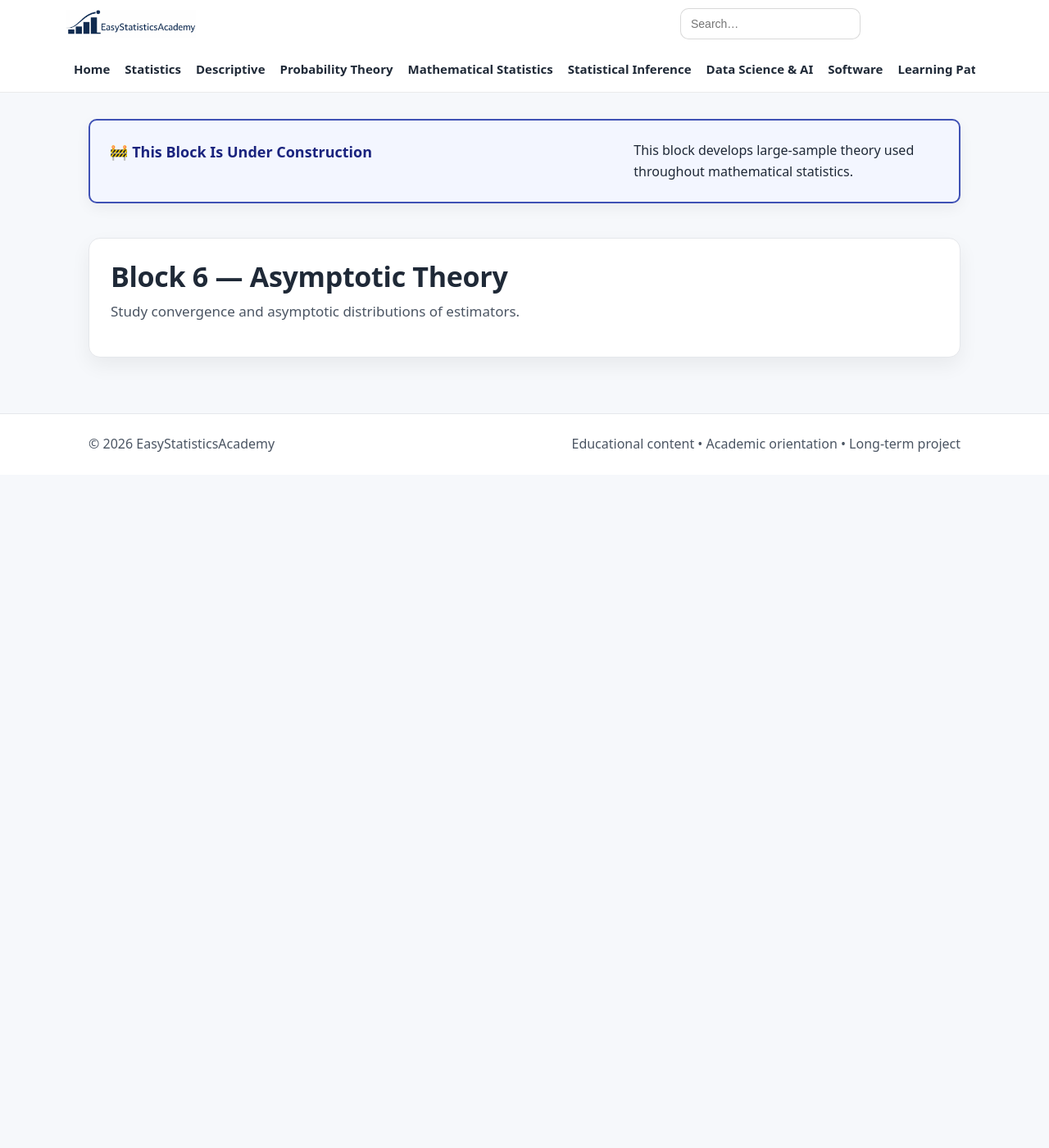
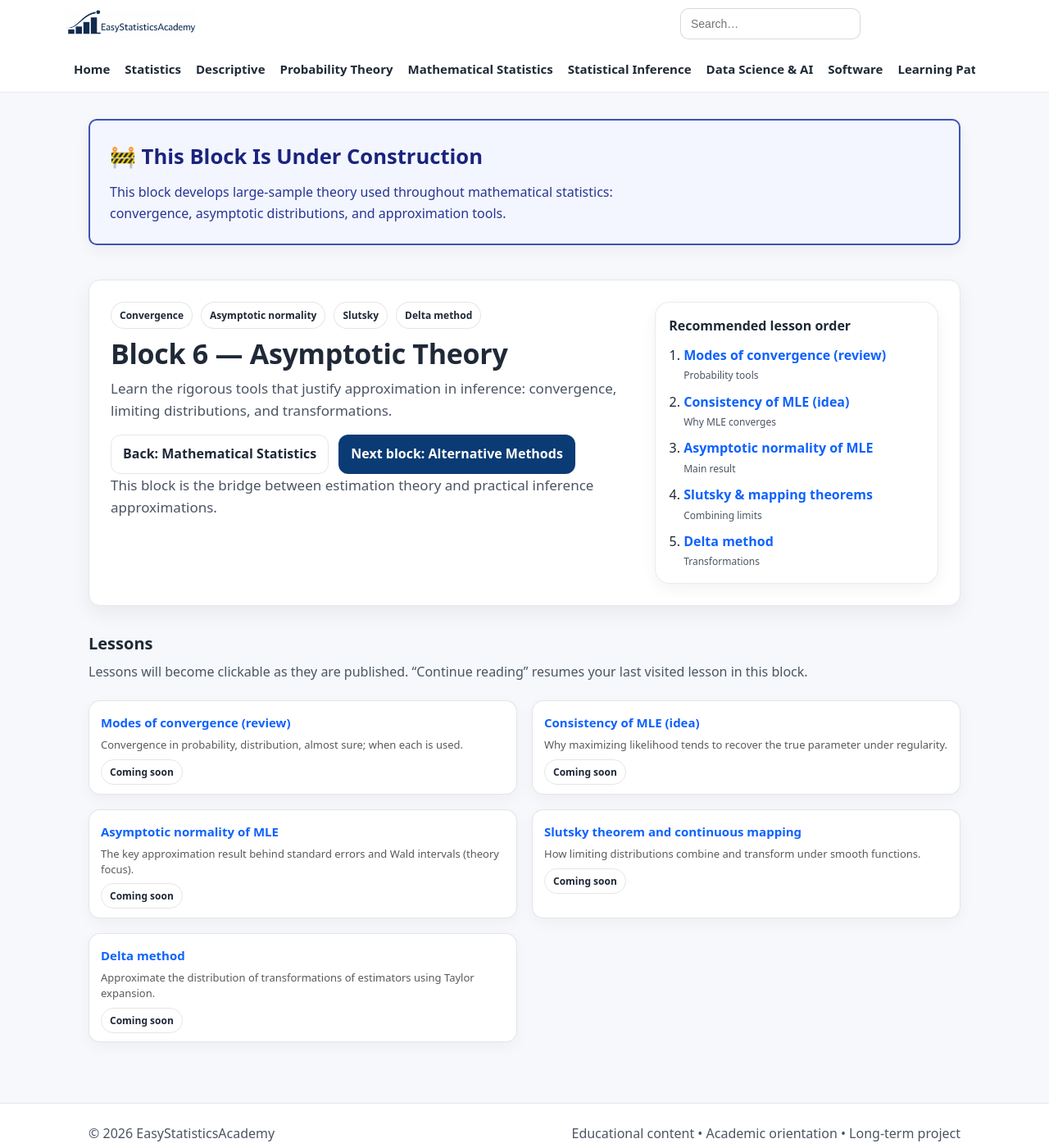
Before and after one commit to ammar-homaida-statistics/easystatisticsacademy, a Jekyll site: the page built from mathematical-statistics/asymptotic-theory/index.md, in a window 1280 px wide and 1400 px high. Shown: the whole window at 82% size. Built offline with Jekyll 4.4.1, drawn with Linux system fonts in a browser that asks for light colours.

Commit message:
Create the structure

```diff
--- a/mathematical-statistics/asymptotic-theory/index.md
+++ b/mathematical-statistics/asymptotic-theory/index.md
@@ -1,36 +1,137 @@
 ---
 layout: default
 title: Asymptotic Theory
-description: Consistency, asymptotic normality, Slutsky’s theorem, and delta method.
+description: Consistency, asymptotic normality, Slutsky’s theorem, and the delta method.
 permalink: /mathematical-statistics/asymptotic-theory/
 sidebar: false
 ---
 
 <section class="section section-slim">
   <div class="callout" style="background:#f3f6ff; border:2px solid #3f51b5; padding:1.5rem; border-radius:10px;">
-    <h2 style="margin-top:0; color:#1a237e;">🚧 This Block Is Under Construction</h2>
-    <p style="margin:0; line-height:1.6;">
-      This block develops large-sample theory used throughout mathematical statistics.
-    </p>
+    <div class="callout-copy">
+      <h2 style="margin-top:0; color:#1a237e; font-size:1.6rem;">🚧 This Block Is Under Construction</h2>
+      <p style="margin:0; color:#283593; line-height:1.6;">
+        This block develops large-sample theory used throughout mathematical statistics:
+        convergence, asymptotic distributions, and approximation tools.
+      </p>
+    </div>
   </div>
 </section>
 
 <section class="hero hero-lesson">
-  <div class="hero-card">
-    <h1>Block 6 — Asymptotic Theory</h1>
-    <p class="lead">
-      Study convergence and asymptotic distributions of estimators.
-    </p>
+  <div class="hero-card hero-split">
+    <div class="hero-copy">
+      <div class="badge-row">
+        <span class="badge">Convergence</span>
+        <span class="badge">Asymptotic normality</span>
+        <span class="badge">Slutsky</span>
+        <span class="badge">Delta method</span>
+      </div>
+
+      <h1>Block 6 — Asymptotic Theory</h1>
+      <p class="lead">
+        Learn the rigorous tools that justify approximation in inference: convergence, limiting distributions, and transformations.
+      </p>
+
+      <div class="hero-actions">
+        <a class="btn btn-outline" href="/mathematical-statistics/">Back: Mathematical Statistics</a>
+        <a class="btn" href="/mathematical-statistics/alternative-estimation-methods/">Next block: Alternative Methods</a>
+      </div>
+
+      <p class="muted-mini">
+        This block is the bridge between estimation theory and practical inference approximations.
+      </p>
+    </div>
+
+    <div class="hero-panel">
+      <div class="panel-card">
+        <h2 class="panel-title">Recommended lesson order</h2>
+        <ol class="quickstart">
+          <li><a href="#lessons">Modes of convergence (review)</a><span class="meta">Probability tools</span></li>
+          <li><a href="#lessons">Consistency of MLE (idea)</a><span class="meta">Why MLE converges</span></li>
+          <li><a href="#lessons">Asymptotic normality of MLE</a><span class="meta">Main result</span></li>
+          <li><a href="#lessons">Slutsky & mapping theorems</a><span class="meta">Combining limits</span></li>
+          <li><a href="#lessons">Delta method</a><span class="meta">Transformations</span></li>
+        </ol>
+      </div>
+    </div>
+  </div>
+</section>
+
+<section class="section" id="lessons">
+  <div class="section-head">
+    <h2>Lessons</h2>
+    <p>Lessons will become clickable as they are published. “Continue reading” resumes your last visited lesson in this block.</p>
+  </div>
+
+  <div id="continue-reading-ms-b6" style="display:none; margin-top:0.75rem;">
+    <div class="callout">
+      <div class="callout-copy">
+        <h2>Continue reading</h2>
+        <p class="muted-mini" id="continue-reading-ms-b6-label" style="margin:0 0 .75rem 0;"></p>
+        <a class="btn" id="continue-reading-ms-b6-btn" href="#">Continue</a>
+      </div>
+    </div>
+  </div>
+
+  <div class="grid grid-2">
+    <div class="card lesson-card">
+      <h3><a href="/mathematical-statistics/asymptotic-theory/modes-of-convergence-review/">Modes of convergence (review)</a></h3>
+      <p>Convergence in probability, distribution, almost sure; when each is used.</p>
+      <div class="pill-row"><span class="badge">Coming soon</span></div>
+    </div>
+
+    <div class="card lesson-card">
+      <h3><a href="/mathematical-statistics/asymptotic-theory/consistency-of-mle-idea/">Consistency of MLE (idea)</a></h3>
+      <p>Why maximizing likelihood tends to recover the true parameter under regularity.</p>
+      <div class="pill-row"><span class="badge">Coming soon</span></div>
+    </div>
+
+    <div class="card lesson-card">
+      <h3><a href="/mathematical-statistics/asymptotic-theory/asymptotic-normality-of-mle/">Asymptotic normality of MLE</a></h3>
+      <p>The key approximation result behind standard errors and Wald intervals (theory focus).</p>
+      <div class="pill-row"><span class="badge">Coming soon</span></div>
+    </div>
+
+    <div class="card lesson-card">
+      <h3><a href="/mathematical-statistics/asymptotic-theory/slutsky-theorem-and-continuous-mapping/">Slutsky theorem and continuous mapping</a></h3>
+      <p>How limiting distributions combine and transform under smooth functions.</p>
+      <div class="pill-row"><span class="badge">Coming soon</span></div>
+    </div>
+
+    <div class="card lesson-card">
+      <h3><a href="/mathematical-statistics/asymptotic-theory/delta-method/">Delta method</a></h3>
+      <p>Approximate the distribution of transformations of estimators using Taylor expansion.</p>
+      <div class="pill-row"><span class="badge">Coming soon</span></div>
+    </div>
   </div>
 </section>
 
 <script>
-(function () {
-  var KEY = "esa_continue_ms_last_block_v0";
-  var data = {
-    label: "Block 6 — Asymptotic Theory",
-    url: "/mathematical-statistics/asymptotic-theory/"
-  };
-  try { localStorage.setItem(KEY, JSON.stringify(data)); } catch (e) {}
-})();
+  (function () {
+    try {
+      localStorage.setItem("esa_continue_ms_last_block_v0", JSON.stringify({
+        label: "Block 6 — Asymptotic Theory",
+        url: "/mathematical-statistics/asymptotic-theory/"
+      }));
+    } catch (e) {}
+
+    var KEY = "esa_continue_ms_asymptotics_last_lesson_v0";
+    var raw = localStorage.getItem(KEY);
+    if (!raw) return;
+
+    try {
+      var data = JSON.parse(raw);
+      if (!data || !data.url || !data.label) return;
+
+      var wrap = document.getElementById("continue-reading-ms-b6");
+      var label = document.getElementById("continue-reading-ms-b6-label");
+      var btn = document.getElementById("continue-reading-ms-b6-btn");
+      if (!wrap || !label || !btn) return;
+
+      label.innerHTML = 'You last visited: <strong>' + data.label + '</strong>';
+      btn.href = data.url;
+      wrap.style.display = "block";
+    } catch (e) {}
+  })();
 </script>
```
